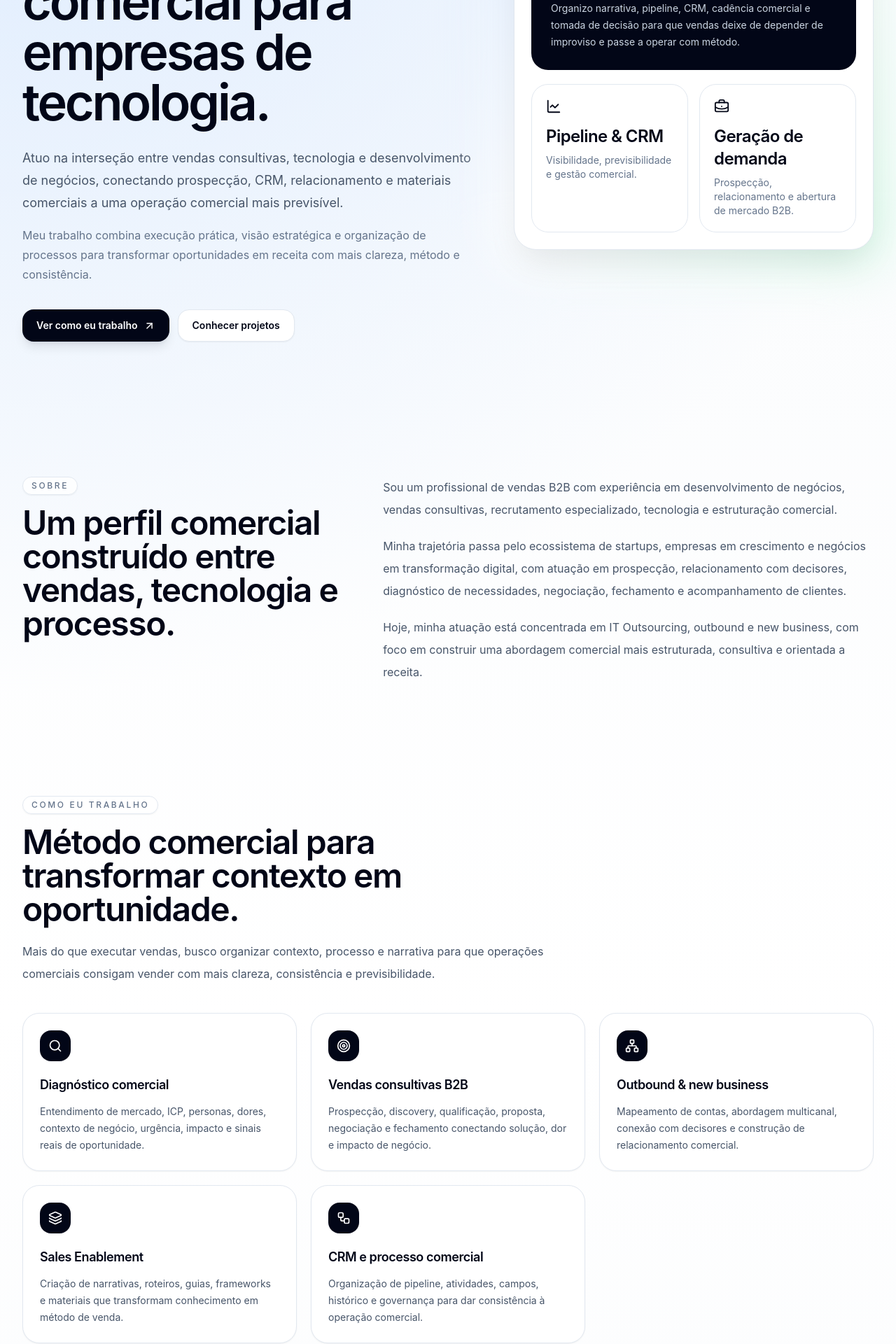
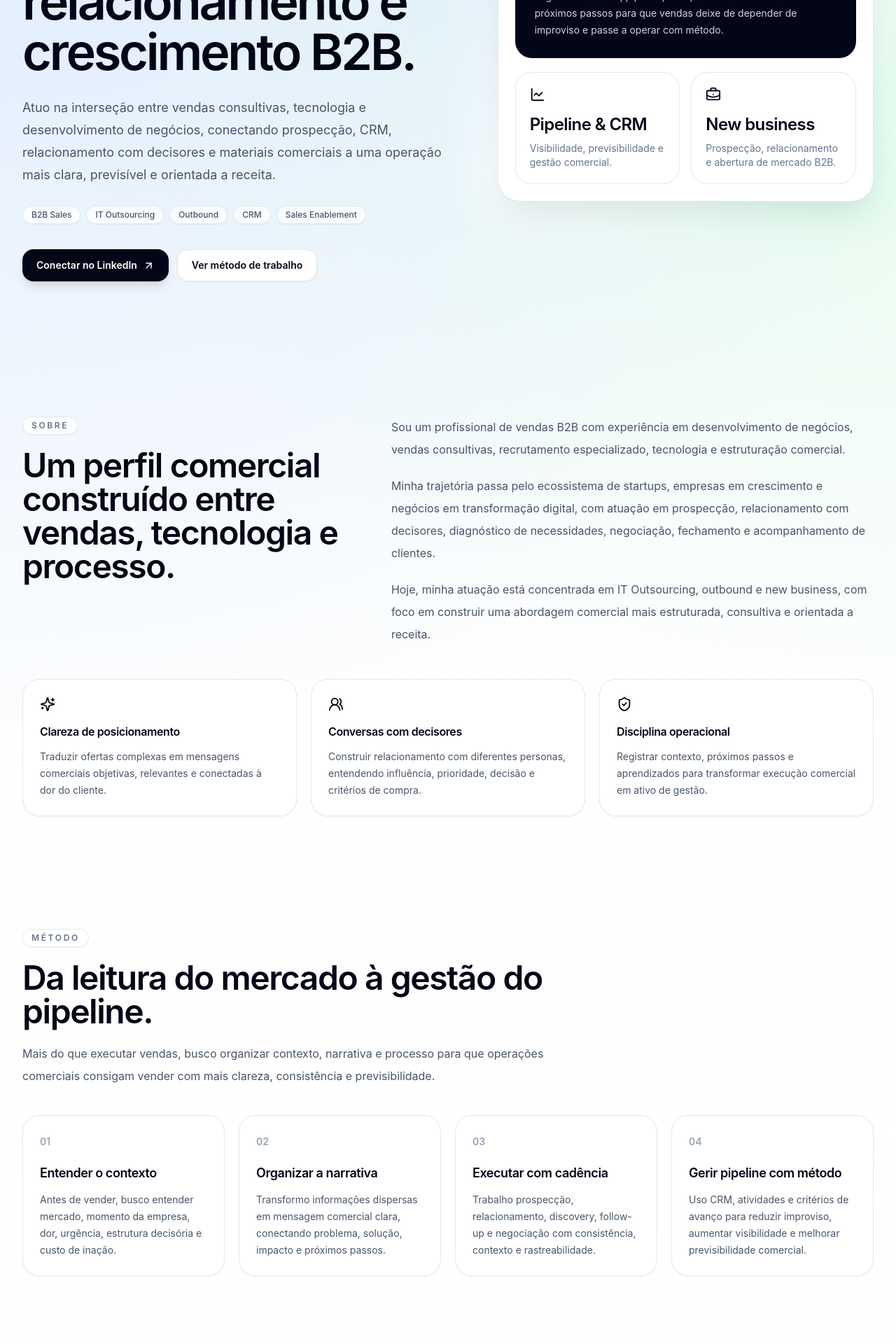
Before and after one commit to ricardozulkiewicz/ricardozulkiewicz.com, a Next.js app: page / in a window 1280 px wide. Shown: the part 460-2380 px from the top of the page at 70% size. Built offline with nearby package versions, Linux system fonts and the light colour scheme.

Commit message:
Refine homepage structure and professional positioning

```diff
--- a/app/page.tsx
+++ b/app/page.tsx
@@ -5,79 +5,132 @@ import { motion } from "framer-motion";
 import {
   ArrowUpRight,
   BriefcaseBusiness,
+  CheckCircle2,
+  Compass,
   Layers3,
   LineChart,
+  Mail,
+  MapPin,
   Network,
   Search,
+  ShieldCheck,
+  Sparkles,
   Target,
+  Users2,
   Workflow,
 } from "lucide-react";
 
 const linkedinUrl = "https://www.linkedin.com/in/ricardozulkiewicz/";
+const emailUrl = "mailto:ricardomachado.zulk@gmail.com";
+
+const indicators = [
+  "B2B Sales",
+  "IT Outsourcing",
+  "Outbound",
+  "CRM",
+  "Sales Enablement",
+];
 
 const pillars = [
   {
     title: "Diagnóstico comercial",
     description:
-      "Entendimento de mercado, ICP, personas, dores, contexto de negócio, urgência, impacto e sinais reais de oportunidade.",
+      "Leitura de mercado, ICP, personas, dores, contexto de negócio, impacto financeiro e sinais reais de oportunidade.",
     icon: Search,
   },
   {
     title: "Vendas consultivas B2B",
     description:
-      "Prospecção, discovery, qualificação, proposta, negociação e fechamento conectando solução, dor e impacto de negócio.",
+      "Condução de prospecção, discovery, qualificação, proposta, negociação e fechamento com foco em dor, valor e decisão.",
     icon: Target,
   },
   {
-    title: "Outbound & new business",
+    title: "Outbound e new business",
     description:
-      "Mapeamento de contas, abordagem multicanal, conexão com decisores e construção de relacionamento comercial.",
+      "Mapeamento de contas, abordagem multicanal, criação de relacionamento e geração de conversas qualificadas com decisores.",
     icon: Network,
   },
   {
     title: "Sales Enablement",
     description:
-      "Criação de narrativas, roteiros, guias, frameworks e materiais que transformam conhecimento em método de venda.",
+      "Construção de narrativas, roteiros, frameworks, guias e materiais que transformam conhecimento comercial em método de venda.",
     icon: Layers3,
   },
   {
     title: "CRM e processo comercial",
     description:
-      "Organização de pipeline, atividades, campos, histórico e governança para dar consistência à operação comercial.",
+      "Organização de pipeline, cadência, atividades, campos, histórico e governança para dar previsibilidade à operação.",
     icon: Workflow,
+  },
+  {
+    title: "Execução orientada a receita",
+    description:
+      "Priorização de oportunidades, disciplina comercial, follow-up, gestão de próximos passos e foco em conversão real.",
+    icon: LineChart,
+  },
+];
+
+const method = [
+  {
+    step: "01",
+    title: "Entender o contexto",
+    description:
+      "Antes de vender, busco entender mercado, momento da empresa, dor, urgência, estrutura decisória e custo de inação.",
+  },
+  {
+    step: "02",
+    title: "Organizar a narrativa",
+    description:
+      "Transformo informações dispersas em mensagem comercial clara, conectando problema, solução, impacto e próximos passos.",
+  },
+  {
+    step: "03",
+    title: "Executar com cadência",
+    description:
+      "Trabalho prospecção, relacionamento, discovery, follow-up e negociação com consistência, contexto e rastreabilidade.",
+  },
+  {
+    step: "04",
+    title: "Gerir pipeline com método",
+    description:
+      "Uso CRM, atividades e critérios de avanço para reduzir improviso, aumentar visibilidade e melhorar previsibilidade comercial.",
   },
 ];
 
 const projects = [
   {
-    title: "Estruturação comercial para operação B2B de tecnologia",
+    title: "Estruturação comercial B2B para tecnologia",
     description:
-      "Organização de processos comerciais, definição de pipeline, materiais de apoio, padronização de CRM e rotinas comerciais para uma frente de IT Outsourcing.",
+      "Organização de processos comerciais, pipeline, critérios de qualificação, materiais de apoio e rotinas para uma frente de IT Outsourcing.",
   },
   {
-    title: "Desenvolvimento de materiais de Sales Enablement",
+    title: "Materiais de Sales Enablement",
     description:
-      "Criação de documentos, roteiros e guias para apoiar prospecção, discovery, qualificação, objeções, negociação e gestão de oportunidades.",
+      "Criação de documentos, playbooks, roteiros e guias para apoiar prospecção, discovery, objeções, negociação e gestão de oportunidades.",
   },
   {
-    title: "Organização de CRM e governança comercial",
+    title: "Governança de CRM e operação comercial",
     description:
-      "Construção de padrões de cadastro, etapas de funil, regras de uso, campos obrigatórios e boas práticas para acompanhamento de pipeline.",
+      "Definição de padrões de cadastro, etapas de funil, campos essenciais, regras de uso e boas práticas para acompanhamento de pipeline.",
   },
 ];
 
-const topics = [
-  "CRM como processo, não apenas ferramenta",
-  "Sales Enablement como infraestrutura comercial",
-  "Outbound consultivo em mercados B2B",
-  "Discovery e qualificação em vendas complexas",
-  "IT Outsourcing como solução estratégica",
-  "Rotinas comerciais, pipeline e previsibilidade de receita",
+const repertory = [
+  "CRM como processo comercial",
+  "Vendas complexas B2B",
+  "IT Outsourcing",
+  "Outbound consultivo",
+  "Discovery e qualificação",
+  "Pipeline e forecast",
+  "Sales Enablement",
+  "Relacionamento com decisores",
+  "Governança comercial",
+  "New business",
 ];
 
 function SectionLabel({ children }: { children: React.ReactNode }) {
   return (
-    <div className="mb-4 inline-flex items-center rounded-full border border-slate-200 bg-white/80 px-3 py-1 text-xs font-medium uppercase tracking-[0.22em] text-slate-500 shadow-sm backdrop-blur">
+    <div className="mb-5 inline-flex items-center rounded-full border border-slate-200 bg-white/80 px-3 py-1 text-xs font-semibold uppercase tracking-[0.22em] text-slate-500 shadow-sm backdrop-blur">
       {children}
     </div>
   );
@@ -97,10 +150,10 @@ function PillarCard({
       initial={{ opacity: 0, y: 18 }}
       whileInView={{ opacity: 1, y: 0 }}
       viewport={{ once: true, amount: 0.25 }}
-      transition={{ duration: 0.45, delay: index * 0.05 }}
-      className="group rounded-3xl border border-slate-200 bg-white p-6 shadow-sm transition hover:-translate-y-1 hover:shadow-xl"
+      transition={{ duration: 0.45, delay: index * 0.04 }}
+      className="group rounded-3xl border border-slate-200 bg-white p-6 shadow-sm transition duration-300 hover:-translate-y-1 hover:shadow-xl hover:shadow-slate-950/10"
     >
-      <div className="mb-5 flex h-11 w-11 items-center justify-center rounded-2xl bg-slate-950 text-white shadow-sm transition group-hover:scale-105">
+      <div className="mb-5 flex h-11 w-11 items-center justify-center rounded-2xl bg-slate-950 text-white shadow-sm transition duration-300 group-hover:scale-105">
         <Icon size={20} />
       </div>
       <h3 className="text-lg font-semibold tracking-tight text-slate-950">
@@ -115,7 +168,7 @@ function PillarCard({
 
 export default function Home() {
   return (
-    <main className="min-h-screen bg-[radial-gradient(circle_at_top_left,_#dbeafe,_transparent_32%),linear-gradient(180deg,_#f8fafc_0%,_#ffffff_44%,_#f1f5f9_100%)] text-slate-950">
+    <main className="min-h-screen overflow-hidden bg-[radial-gradient(circle_at_top_left,_#dbeafe,_transparent_30%),radial-gradient(circle_at_top_right,_#dcfce7,_transparent_28%),linear-gradient(180deg,_#f8fafc_0%,_#ffffff_42%,_#f1f5f9_100%)] text-slate-950">
       <header className="mx-auto flex max-w-7xl items-center justify-between px-6 py-6 lg:px-8">
         <a href="#top" className="text-sm font-semibold tracking-tight text-slate-950">
           Ricardo Zulkiewicz
@@ -124,8 +177,8 @@ export default function Home() {
           <a href="#sobre" className="transition hover:text-slate-950">
             Sobre
           </a>
-          <a href="#trabalho" className="transition hover:text-slate-950">
-            Como trabalho
+          <a href="#metodo" className="transition hover:text-slate-950">
+            Método
           </a>
           <a href="#projetos" className="transition hover:text-slate-950">
             Projetos
@@ -138,43 +191,52 @@ export default function Home() {
 
       <section
         id="top"
-        className="mx-auto grid max-w-7xl items-center gap-12 px-6 pb-20 pt-10 lg:grid-cols-[1.12fr_0.88fr] lg:px-8 lg:pb-28 lg:pt-20"
+        className="mx-auto grid max-w-7xl items-center gap-12 px-6 pb-20 pt-10 lg:grid-cols-[1.08fr_0.92fr] lg:px-8 lg:pb-28 lg:pt-20"
       >
         <motion.div
           initial={{ opacity: 0, y: 22 }}
           animate={{ opacity: 1, y: 0 }}
           transition={{ duration: 0.7 }}
         >
-          <div className="mb-6 inline-flex items-center gap-2 rounded-full border border-slate-200 bg-white/80 px-4 py-2 text-sm text-slate-600 shadow-sm backdrop-blur">
+          <div className="mb-6 inline-flex flex-wrap items-center gap-2 rounded-full border border-slate-200 bg-white/80 px-4 py-2 text-sm text-slate-600 shadow-sm backdrop-blur">
             <span className="h-2 w-2 rounded-full bg-emerald-400" />
             Account Executive · B2B Sales · CRM · IT Outsourcing
           </div>
 
           <h1 className="max-w-4xl text-5xl font-semibold tracking-[-0.045em] text-slate-950 md:text-7xl">
-            Estruturo vendas B2B, pipeline e crescimento comercial para empresas de tecnologia.
+            Transformo contexto comercial em pipeline, relacionamento e crescimento B2B.
           </h1>
 
           <p className="mt-7 max-w-2xl text-lg leading-8 text-slate-600">
-            Atuo na interseção entre vendas consultivas, tecnologia e desenvolvimento de negócios, conectando prospecção, CRM, relacionamento e materiais comerciais a uma operação comercial mais previsível.
+            Atuo na interseção entre vendas consultivas, tecnologia e desenvolvimento de negócios, conectando prospecção, CRM, relacionamento com decisores e materiais comerciais a uma operação mais clara, previsível e orientada a receita.
           </p>
 
-          <p className="mt-4 max-w-2xl text-base leading-7 text-slate-500">
-            Meu trabalho combina execução prática, visão estratégica e organização de processos para transformar oportunidades em receita com mais clareza, método e consistência.
-          </p>
+          <div className="mt-7 flex flex-wrap gap-2">
+            {indicators.map((item) => (
+              <span
+                key={item}
+                className="rounded-full border border-slate-200 bg-white/75 px-3 py-1 text-xs font-medium text-slate-600 shadow-sm"
+              >
+                {item}
+              </span>
+            ))}
+          </div>
 
           <div className="mt-9 flex flex-col gap-3 sm:flex-row">
             <a
-              href="#trabalho"
+              href={linkedinUrl}
+              target="_blank"
+              rel="noreferrer"
               className="inline-flex items-center justify-center rounded-2xl bg-slate-950 px-5 py-3 text-sm font-semibold text-white shadow-lg shadow-slate-950/10 transition hover:-translate-y-0.5 hover:bg-slate-800"
             >
-              Ver como eu trabalho
+              Conectar no LinkedIn
               <ArrowUpRight className="ml-2" size={17} />
             </a>
             <a
-              href="#projetos"
+              href="#metodo"
               className="inline-flex items-center justify-center rounded-2xl border border-slate-200 bg-white px-5 py-3 text-sm font-semibold text-slate-950 shadow-sm transition hover:-translate-y-0.5 hover:shadow-md"
             >
-              Conhecer projetos
+              Ver método de trabalho
             </a>
           </div>
         </motion.div>
@@ -195,10 +257,10 @@ export default function Home() {
                 Estratégia comercial com execução prática.
               </h2>
               <p className="mt-4 text-sm leading-6 text-slate-300">
-                Organizo narrativa, pipeline, CRM, cadência comercial e tomada de decisão para que vendas deixe de depender de improviso e passe a operar com método.
+                Organizo narrativa, pipeline, CRM, cadência comercial e próximos passos para que vendas deixe de depender de improviso e passe a operar com método.
               </p>
             </div>
-            <div className="mt-5 grid grid-cols-2 gap-4">
+            <div className="mt-5 grid grid-cols-1 gap-4 sm:grid-cols-2">
               <div className="rounded-3xl border border-slate-200 p-5">
                 <LineChart className="mb-4 text-slate-950" size={22} />
                 <p className="text-2xl font-semibold tracking-tight">
@@ -211,7 +273,7 @@ export default function Home() {
               <div className="rounded-3xl border border-slate-200 p-5">
                 <BriefcaseBusiness className="mb-4 text-slate-950" size={22} />
                 <p className="text-2xl font-semibold tracking-tight">
-                 Geração de demanda
+                  New business
                 </p>
                 <p className="mt-2 text-sm leading-5 text-slate-500">
                   Prospecção, relacionamento e abertura de mercado B2B.
@@ -223,46 +285,94 @@ Prospecção, relacionamento e abertura de mercado B2B.
       </section>
 
       <section id="sobre" className="mx-auto max-w-7xl px-6 py-20 lg:px-8">
-        <div className="grid gap-12 lg:grid-cols-[0.8fr_1.2fr]">
+        <div className="grid gap-12 lg:grid-cols-[0.82fr_1.18fr]">
           <div>
             <SectionLabel>Sobre</SectionLabel>
             <h2 className="text-4xl font-semibold tracking-[-0.03em] text-slate-950 md:text-5xl">
-              Um perfil comercial construído entre vendas, tecnologia e
-              processo.
+              Um perfil comercial construído entre vendas, tecnologia e processo.
             </h2>
           </div>
           <div className="space-y-5 text-base leading-8 text-slate-600">
             <p>
-              Sou um profissional de vendas B2B com experiência em
-              desenvolvimento de negócios, vendas consultivas, recrutamento
-              especializado, tecnologia e estruturação comercial.
+              Sou um profissional de vendas B2B com experiência em desenvolvimento de negócios, vendas consultivas, recrutamento especializado, tecnologia e estruturação comercial.
             </p>
             <p>
-              Minha trajetória passa pelo ecossistema de startups, empresas em
-              crescimento e negócios em transformação digital, com atuação em
-              prospecção, relacionamento com decisores, diagnóstico de
-              necessidades, negociação, fechamento e acompanhamento de clientes.
+              Minha trajetória passa pelo ecossistema de startups, empresas em crescimento e negócios em transformação digital, com atuação em prospecção, relacionamento com decisores, diagnóstico de necessidades, negociação, fechamento e acompanhamento de clientes.
             </p>
             <p>
-              Hoje, minha atuação está concentrada em IT Outsourcing, outbound e
-              new business, com foco em construir uma abordagem comercial mais
-              estruturada, consultiva e orientada a receita.
+              Hoje, minha atuação está concentrada em IT Outsourcing, outbound e new business, com foco em construir uma abordagem comercial mais estruturada, consultiva e orientada a receita.
+            </p>
+          </div>
+        </div>
+
+        <div className="mt-12 grid gap-5 md:grid-cols-3">
+          <div className="rounded-3xl border border-slate-200 bg-white p-6 shadow-sm">
+            <Sparkles className="mb-4 text-slate-950" size={22} />
+            <h3 className="font-semibold tracking-tight text-slate-950">
+              Clareza de posicionamento
+            </h3>
+            <p className="mt-3 text-sm leading-6 text-slate-600">
+              Traduzir ofertas complexas em mensagens comerciais objetivas, relevantes e conectadas à dor do cliente.
+            </p>
+          </div>
+          <div className="rounded-3xl border border-slate-200 bg-white p-6 shadow-sm">
+            <Users2 className="mb-4 text-slate-950" size={22} />
+            <h3 className="font-semibold tracking-tight text-slate-950">
+              Conversas com decisores
+            </h3>
+            <p className="mt-3 text-sm leading-6 text-slate-600">
+              Construir relacionamento com diferentes personas, entendendo influência, prioridade, decisão e critérios de compra.
+            </p>
+          </div>
+          <div className="rounded-3xl border border-slate-200 bg-white p-6 shadow-sm">
+            <ShieldCheck className="mb-4 text-slate-950" size={22} />
+            <h3 className="font-semibold tracking-tight text-slate-950">
+              Disciplina operacional
+            </h3>
+            <p className="mt-3 text-sm leading-6 text-slate-600">
+              Registrar contexto, próximos passos e aprendizados para transformar execução comercial em ativo de gestão.
             </p>
           </div>
         </div>
       </section>
 
-      <section id="trabalho" className="mx-auto max-w-7xl px-6 py-20 lg:px-8">
+      <section id="metodo" className="mx-auto max-w-7xl px-6 py-20 lg:px-8">
         <div className="mb-10 max-w-3xl">
-          <SectionLabel>Como eu trabalho</SectionLabel>
+          <SectionLabel>Método</SectionLabel>
           <h2 className="text-4xl font-semibold tracking-[-0.03em] text-slate-950 md:text-5xl">
-            Método comercial para transformar contexto em oportunidade.
+            Da leitura do mercado à gestão do pipeline.
           </h2>
           <p className="mt-5 text-base leading-8 text-slate-600">
-            Mais do que executar vendas, busco organizar contexto, processo e
-            narrativa para que operações comerciais consigam vender com mais
-            clareza, consistência e previsibilidade.
+            Mais do que executar vendas, busco organizar contexto, narrativa e processo para que operações comerciais consigam vender com mais clareza, consistência e previsibilidade.
           </p>
+        </div>
+
+        <div className="grid gap-5 md:grid-cols-2 lg:grid-cols-4">
+          {method.map((item) => (
+            <article
+              key={item.step}
+              className="rounded-3xl border border-slate-200 bg-white p-6 shadow-sm"
+            >
+              <span className="text-sm font-semibold text-slate-400">
+                {item.step}
+              </span>
+              <h3 className="mt-5 text-lg font-semibold tracking-tight text-slate-950">
+                {item.title}
+              </h3>
+              <p className="mt-3 text-sm leading-6 text-slate-600">
+                {item.description}
+              </p>
+            </article>
+          ))}
+        </div>
+      </section>
+
+      <section className="mx-auto max-w-7xl px-6 py-20 lg:px-8">
+        <div className="mb-10 max-w-3xl">
+          <SectionLabel>Como eu contribuo</SectionLabel>
+          <h2 className="text-4xl font-semibold tracking-[-0.03em] text-slate-950 md:text-5xl">
+            Estrutura comercial para vender melhor, não apenas vender mais.
+          </h2>
         </div>
 
         <div className="grid gap-5 md:grid-cols-2 lg:grid-cols-3">
@@ -274,18 +384,17 @@ Prospecção, relacionamento e abertura de mercado B2B.
 
       <section id="projetos" className="mx-auto max-w-7xl px-6 py-20 lg:px-8">
         <div className="rounded-[2.2rem] bg-slate-950 p-6 text-white shadow-2xl shadow-slate-950/10 md:p-10 lg:p-12">
-          <div className="mb-10 max-w-3xl">
-            <div className="mb-4 inline-flex items-center rounded-full border border-white/10 bg-white/5 px-3 py-1 text-xs font-medium uppercase tracking-[0.22em] text-slate-300">
+          <div className="mb-10 grid gap-8 lg:grid-cols-[1fr_0.7fr] lg:items-end">
+            <div>
+              <div className="mb-4 inline-flex items-center rounded-full border border-white/10 bg-white/5 px-3 py-1 text-xs font-semibold uppercase tracking-[0.22em] text-slate-300">
                 Projetos profissionais
               </div>
               <h2 className="text-4xl font-semibold tracking-[-0.03em] md:text-5xl">
-              Estrutura, enablement e governança aplicados à operação
-              comercial.
+                Enablement, governança e processo aplicados à operação comercial.
               </h2>
-            <p className="mt-5 text-base leading-8 text-slate-300">
-              Exemplos de frentes de atuação apresentados de forma
-              institucional, sem exposição de materiais internos, dados sensíveis
-              ou informações confidenciais.
+            </div>
+            <p className="text-sm leading-6 text-slate-300">
+              Exemplos de frentes apresentados de forma institucional, sem exposição de materiais internos, dados sensíveis ou informações confidenciais.
             </p>
           </div>
 
@@ -295,6 +404,7 @@ Prospecção, relacionamento e abertura de mercado B2B.
                 key={project.title}
                 className="rounded-3xl border border-white/10 bg-white/[0.04] p-6 backdrop-blur"
               >
+                <CheckCircle2 className="mb-5 text-emerald-300" size={22} />
                 <h3 className="text-lg font-semibold tracking-tight">
                   {project.title}
                 </h3>
@@ -310,25 +420,22 @@ Prospecção, relacionamento e abertura de mercado B2B.
       <section className="mx-auto max-w-7xl px-6 py-20 lg:px-8">
         <div className="grid gap-12 lg:grid-cols-[0.9fr_1.1fr]">
           <div>
-            <SectionLabel>Ideias</SectionLabel>
+            <SectionLabel>Repertório</SectionLabel>
             <h2 className="text-4xl font-semibold tracking-[-0.03em] text-slate-950 md:text-5xl">
-              Temas que fazem parte do meu repertório.
+              Temas que fazem parte da minha atuação.
             </h2>
             <p className="mt-5 text-base leading-8 text-slate-600">
-              Escrevo, estudo e trabalho com temas ligados a vendas B2B,
-              tecnologia, outbound, CRM, Sales Enablement, desenvolvimento
-              comercial e previsibilidade de receita.
+              Estudo e trabalho com temas ligados a vendas B2B, tecnologia, outbound, CRM, Sales Enablement, desenvolvimento comercial e previsibilidade de receita.
             </p>
           </div>
-          <div className="grid gap-3">
-            {topics.map((topic) => (
-              <div
+          <div className="flex flex-wrap content-start gap-3">
+            {repertory.map((topic) => (
+              <span
                 key={topic}
-                className="flex items-center justify-between rounded-2xl border border-slate-200 bg-white px-5 py-4 text-sm font-medium text-slate-700 shadow-sm"
+                className="inline-flex items-center rounded-2xl border border-slate-200 bg-white px-4 py-3 text-sm font-medium text-slate-700 shadow-sm"
               >
-                <span>{topic}</span>
-                <ArrowUpRight size={16} className="text-slate-400" />
-              </div>
+                {topic}
+              </span>
             ))}
           </div>
         </div>
@@ -343,20 +450,36 @@ Prospecção, relacionamento e abertura de mercado B2B.
                 Conversas profissionais, networking e troca de ideias.
               </h2>
               <p className="mt-5 max-w-2xl text-base leading-8 text-slate-600">
-                Para conversas sobre vendas B2B, tecnologia, desenvolvimento
-                comercial, CRM e Sales Enablement, entre em contato pelo
-                LinkedIn.
+                Para conversas sobre vendas B2B, tecnologia, desenvolvimento comercial, CRM, IT Outsourcing e Sales Enablement, entre em contato pelo LinkedIn ou por e-mail.
               </p>
+              <div className="mt-6 flex flex-col gap-3 text-sm text-slate-600 sm:flex-row sm:items-center">
+                <span className="inline-flex items-center gap-2">
+                  <MapPin size={16} /> São Paulo, Brasil
+                </span>
+                <span className="hidden h-1 w-1 rounded-full bg-slate-300 sm:block" />
+                <span className="inline-flex items-center gap-2">
+                  <Compass size={16} /> Marca pessoal e portfólio profissional
+                </span>
               </div>
+            </div>
+            <div className="flex flex-col gap-3 sm:flex-row lg:flex-col">
               <a
                 href={linkedinUrl}
                 target="_blank"
                 rel="noreferrer"
                 className="inline-flex items-center justify-center rounded-2xl bg-slate-950 px-6 py-4 text-sm font-semibold text-white shadow-lg shadow-slate-950/10 transition hover:-translate-y-0.5 hover:bg-slate-800"
               >
-              Conectar no LinkedIn
+                LinkedIn
                 <ArrowUpRight className="ml-2" size={17} />
               </a>
+              <a
+                href={emailUrl}
+                className="inline-flex items-center justify-center rounded-2xl border border-slate-200 bg-white px-6 py-4 text-sm font-semibold text-slate-950 shadow-sm transition hover:-translate-y-0.5 hover:shadow-md"
+              >
+                E-mail
+                <Mail className="ml-2" size={17} />
+              </a>
+            </div>
           </div>
         </div>
       </section>
```
Lines whose indentation alone changed are shown as unchanged.
